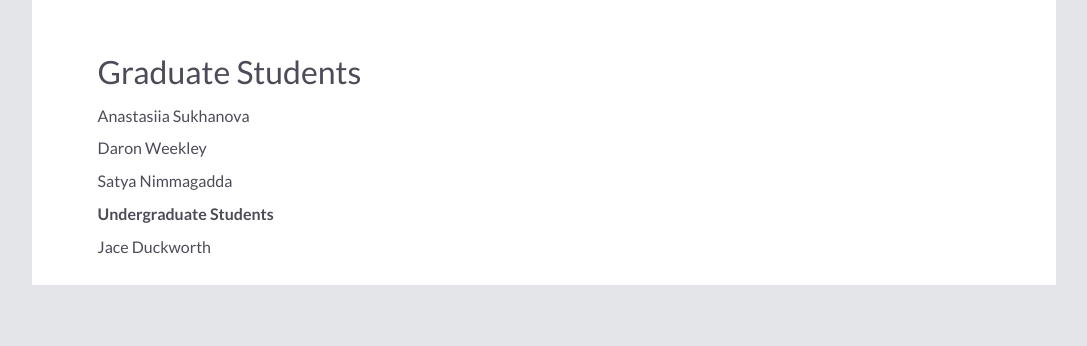
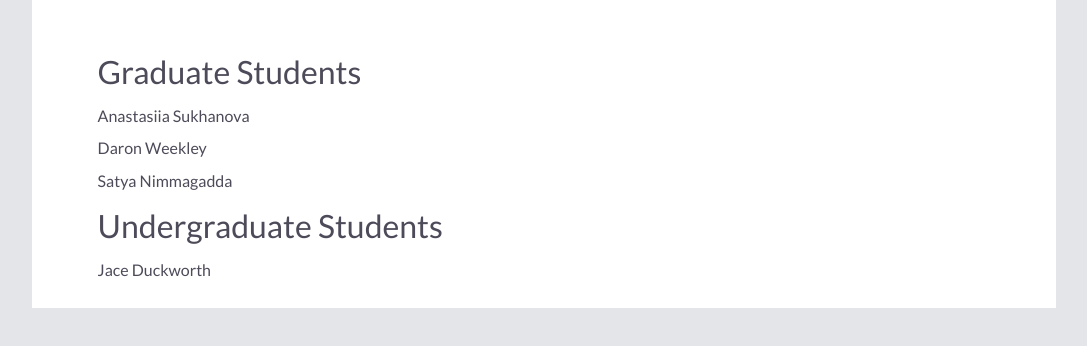
Before and after one commit to ananyajana/ananyajana.github.io, a plain HTML site: page people.html in a window 1280 px wide. Shown: the whole page, without its empty margins (96-1183 px from the left). Drawn offline with nearby package versions, Linux system fonts and the light colour scheme.

Commit message:
adding lab members

```diff
--- a/people.html
+++ b/people.html
@@ -67,7 +67,7 @@
             <p align="left"> Satya Nimmagadda
             <br>
 
-	<p align="left">  <strong>Undergraduate Students</strong>
+	<p align="left"><font size="6px">Undergraduate Students</font><br></p>
 		 <p align="left"> Jace Duckworth
 
 
```
